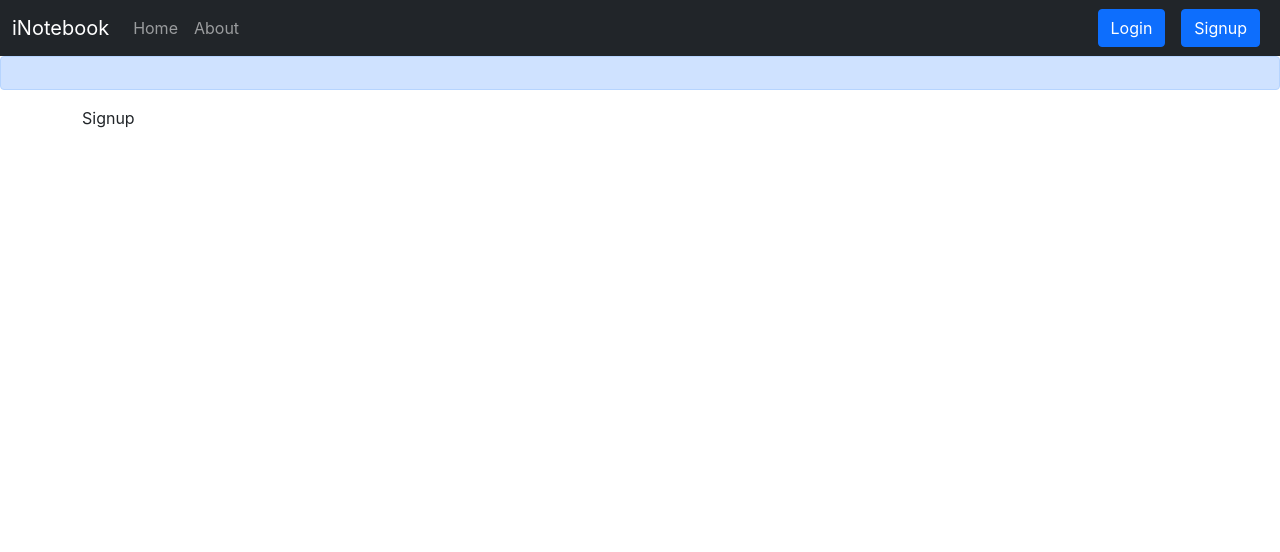
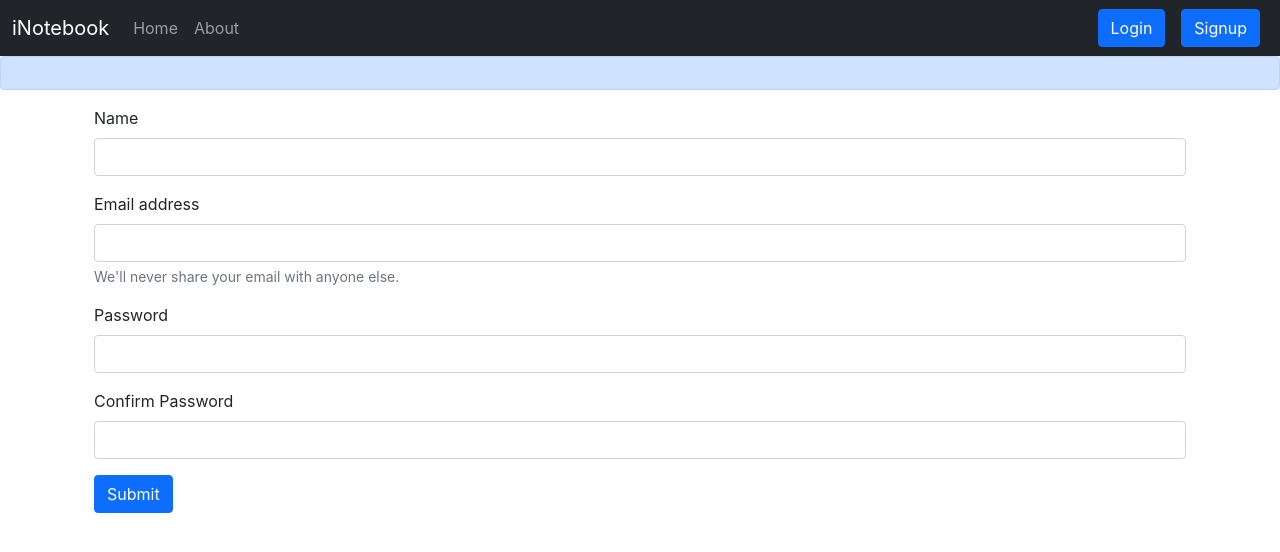
Before and after one commit to TusharRB/iNoteBook---MERN_App, a React (Create React App) app: page /signup in a window 1280 px wide. Shown: the top 552 px of the page. Built offline with nearby package versions, Linux system fonts and the light colour scheme.

Commit message:
signup code done

```diff
--- a/src/components/Signup.js
+++ b/src/components/Signup.js
@@ -1,8 +1,79 @@
-import React from 'react'
+import React, {useState} from 'react'
+import { useNavigate } from 'react-router-dom'
 
 const Signup = () => {
+
+  const [credentials, setCredentials] = useState({name:"",email: "", password: "",cpassword:""})
+
+  const navigate = useNavigate();
+
+  const handleSubmit = async (e) => {
+    e.preventDefault();
+
+    const {name,email,password} = credentials;
+
+    const response = await fetch("http://localhost:5000/api/auth/createuser", {
+
+      method: 'POST',
+      headers: {
+        'Content-Type': 'application/json'
+      },
+      body: JSON.stringify({ name,email,password })
+    });
+    const json = await response.json()
+    console.log(json);
+
+    if (json.success) {
+      // Save the auth token and redirect
+      localStorage.setItem('token', json.authtoken);
+      navigate("/");
+
+    }
+    else {
+      alert("Invalid credentials");
+    }
+  }
+
+  const onChange = (e) => {
+    setCredentials({ ...credentials, [e.target.name]: e.target.value })
+  }
+
+
   return (
-    <div>Signup</div>
+    <div className='container'>
+      <form onSubmit={handleSubmit}>
+
+      <div className="mb-3">
+          <label htmlFor="name" className="form-label">Name</label>
+          <input type="text" className="form-control"
+          id="name" name="name" onChange={onChange}
+          aria-describedby="emailHelp" />
+
+          </div>
+
+        <div className="mb-3">
+          <label htmlFor="email" className="form-label">Email address</label>
+          <input type="email" className="form-control" onChange={onChange}
+           id="email" name="email" aria-describedby="emailHelp" />
+
+          <div id="emailHelp" className="form-text">We'll never share your email with anyone else.</div>
+        </div>
+
+        <div className="mb-3">
+          <label htmlFor="password" className="form-label">Password</label>
+          <input type="password" className="form-control" onChange={onChange}
+           name="password" id="password" minLength={5} required />
+        </div>
+
+        <div className="mb-3">
+          <label htmlFor="cpassword" className="form-label"> Confirm Password</label>
+          <input type="password" className="form-control" onChange={onChange}
+           name="cpassword" id="cpassword" minLength={5} required/>
+        </div>
+
+        <button type="submit" className="btn btn-primary">Submit</button>
+      </form>
+    </div>
   )
 }
 
```
Also changed, not shown: 1 other file (tests, documents, lock files or other folders).
